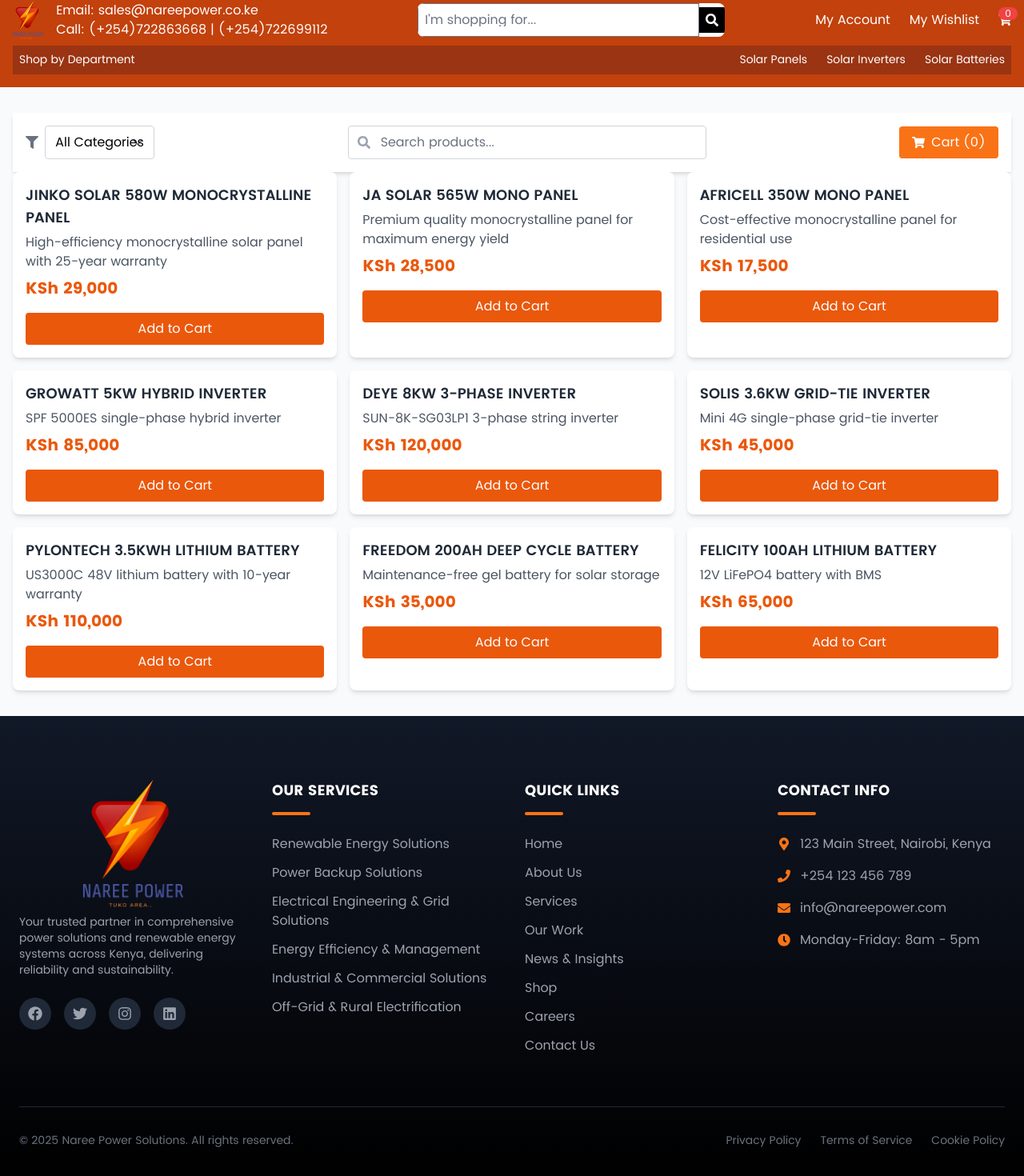
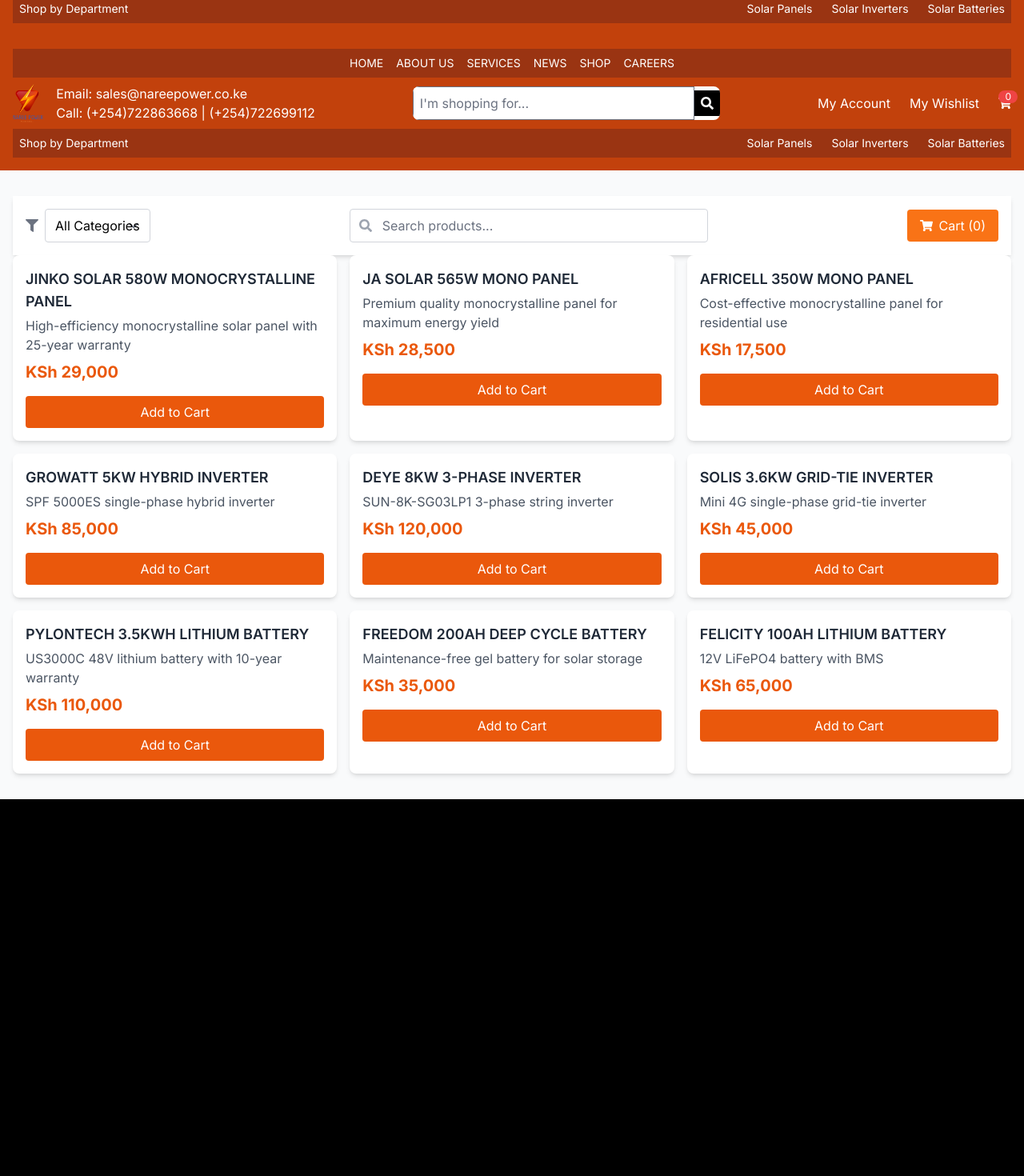
Before and after one commit to Kkiget/Naree-Power-Solutions, a Next.js app: page /shop in a window 1280 px wide. Shown: the part 123-1593 px from the top of the page at 80% size. After the commit the page ends 1122 px from the top, so only its background shows below. Built offline with nearby package versions, Linux system fonts and the light colour scheme; grey boxes are pictures that could not be loaded.

Commit message:
Remove fixed navigation bar and update layout to use ShopNavigation

```diff
--- a/src/app/client-layout.tsx
+++ /dev/null
@@ -1,27 +0,0 @@
-import Link from 'next/link';
-import Image from 'next/image';
-
-export default function ClientLayout({ children }: { children: React.ReactNode }) {
-  return (
-    <div className="min-h-screen bg-white">
-      <nav className="bg-white shadow-lg">
-        <div className="max-w-7xl mx-auto px-4 sm:px-6 lg:px-8">
-          <div className="flex items-center justify-between h-16">
-            <div className="flex items-center">
-              <Link href="/" className="flex-shrink-0">
-                <Image
-                  src="/logo.png"
-                  alt="Naree Power Solutions"
-                  width={32}
-                  height={32}
-                  className="h-8 w-auto"
-                />
-              </Link>
-            </div>
-          </div>
-        </div>
-      </nav>
-      <main>{children}</main>
-    </div>
-  );
-}
--- a/src/app/layout.tsx
+++ b/src/app/layout.tsx
@@ -1,8 +1,12 @@
-import { type Metadata } from "next";
+import type { Metadata } from 'next';
+import { Inter } from 'next/font/google';
 import "./globals.css";
 import "./fonts.css";
 import { ReactNode } from "react";
-import ClientLayout from "@/components/ClientLayout";
+import { ShopProvider } from '@/context/ShopContext';
+import ShopNavigation from '@/components/ShopNavigation';
+
+const inter = Inter({ subsets: ['latin'] });
 
 export const metadata: Metadata = {
   title: "Naree Power Solutions",
@@ -41,10 +45,11 @@
 }) {
   return (
     <html lang="en">
-      <body className="font-poppins antialiased">
-        <ClientLayout>
+      <body className={inter.className}>
+        <ShopProvider>
+          <ShopNavigation />
           {children}
-        </ClientLayout>
+        </ShopProvider>
       </body>
     </html>
   );
```
